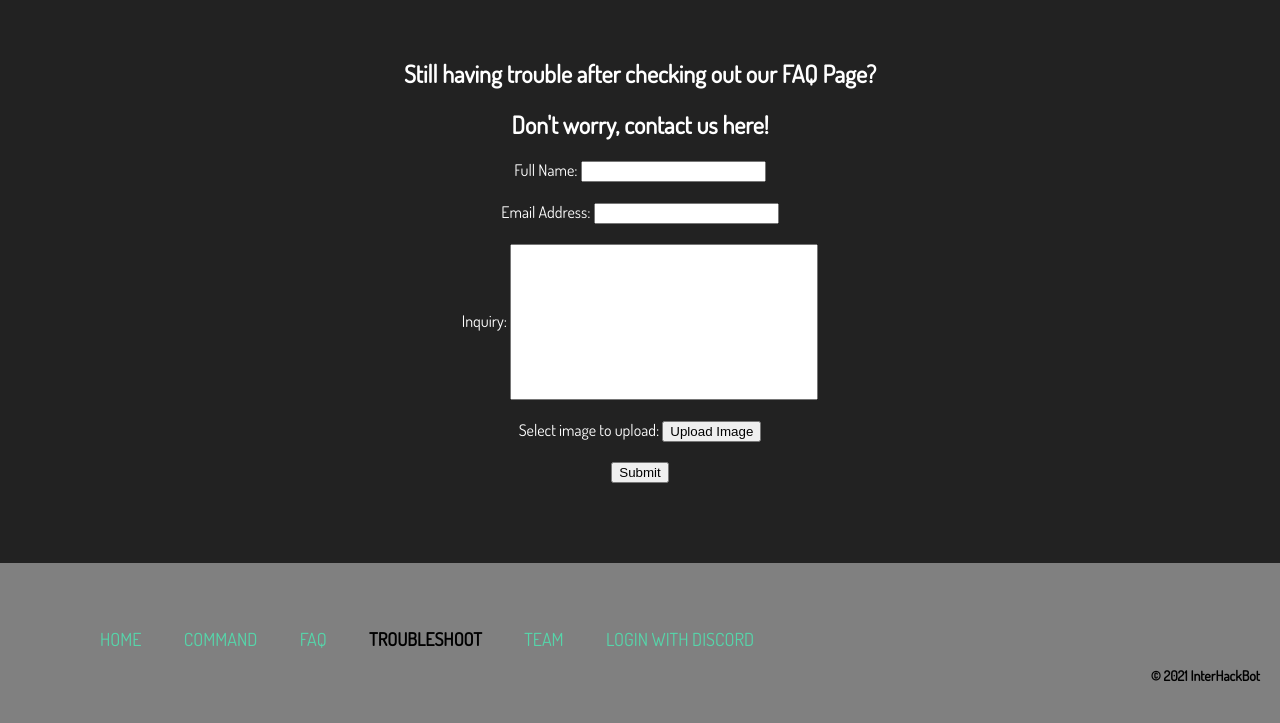
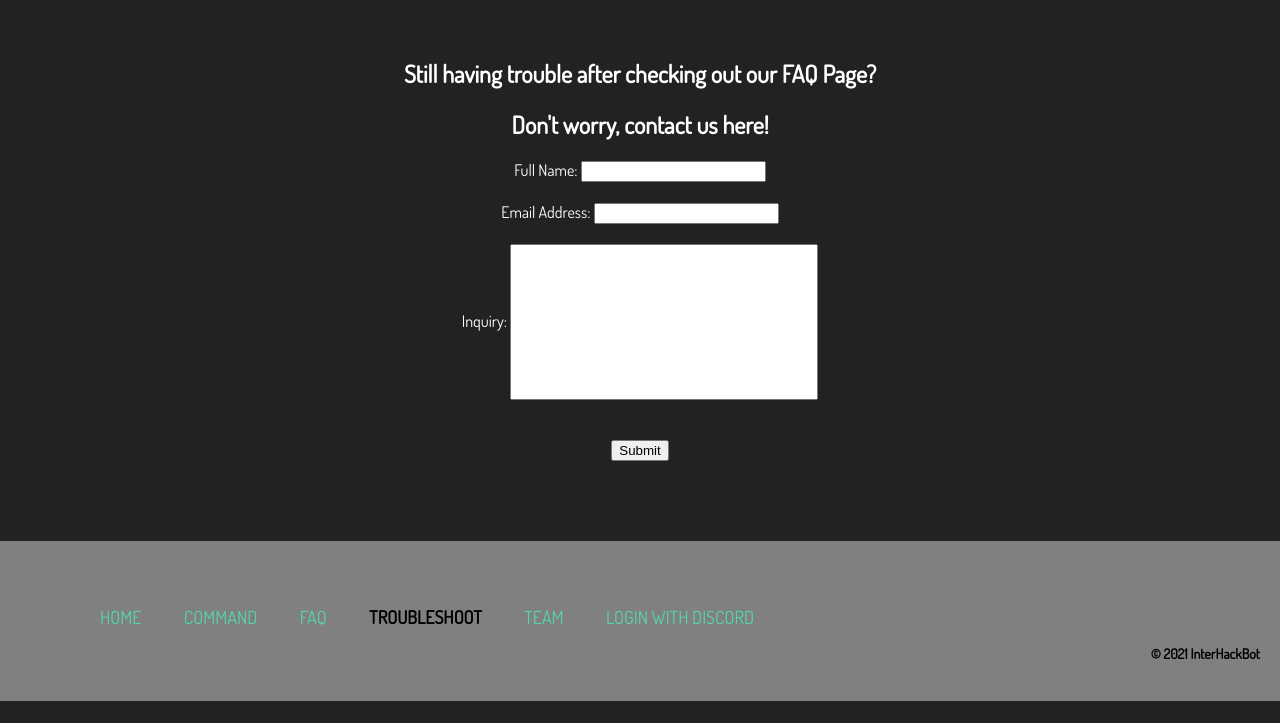
Before and after one commit to sjnormalboss/InterHacks, a plain HTML site: page troubleshoot.html in a window 1280 px wide. Shown: the part 149-872 px from the top of the page. After the commit the page ends 850 px from the top, so only its background shows below. Drawn offline with Linux system fonts and the light colour scheme.

Commit message:
Update troubleshoot.html

```diff
--- a/troubleshoot.html
+++ b/troubleshoot.html
@@ -37,8 +37,6 @@
         <input type="email" id="sform" name="email"><br>
         <label for="message" id="label3">Inquiry:   </label>
         <input type="text" id="tform" name="message"><br>
-        <label for="screen" id="label4">Select image to upload:  </label>
-        <input type="submit" value="Upload Image" name="screen"> <br>
         <input type="submit" value="Submit" style="margin-top:20px; margin-bottom:80px"> <br>
 
     </form>
```
